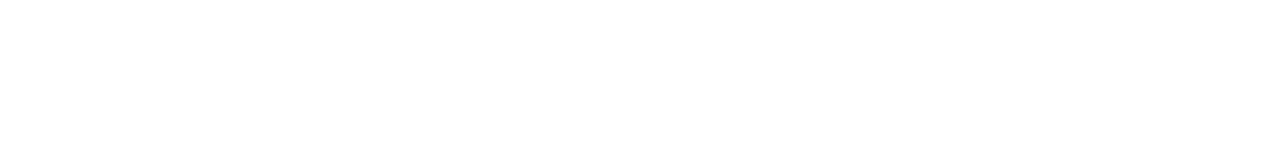
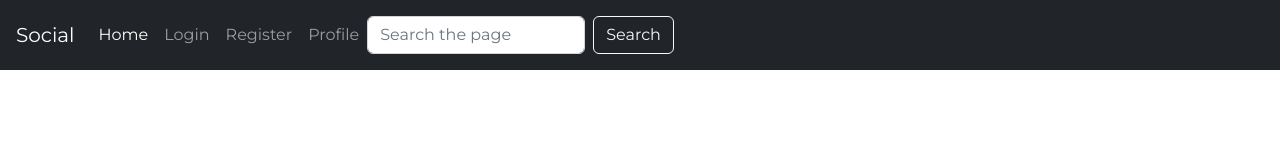
Before and after one commit to martemoslet/js2-ca, a website: page index.html in a window 1280 px wide. Drawn offline with Linux system fonts and the light colour scheme.

Commit message:
Updates index and styles

```diff
--- a/index.html
+++ b/index.html
@@ -5,9 +5,42 @@
     <meta http-equiv="X-UA-Compatible" content="IE=edge">
     <meta name="viewport" content="width=device-width, initial-scale=1.0">
     <title>Document</title>
+    <link rel="preconnect" href="https://fonts.googleapis.com">
+    <link rel="preconnect" href="https://fonts.gstatic.com" crossorigin>
+    <link href="https://fonts.googleapis.com/css2?family=Montserrat:wght@400;600&family=Poppins:wght@300;700;900&display=swap" rel="stylesheet">
+    <link rel="stylesheet" href="/dist/css/styles.css">
     <link rel="stylesheet" href="/dist/css/styles.css">
 </head>
 <body>
+    <header>
+        <nav class="navbar navbar-expand-md navbar-dark bg-dark ps-3 pe-3">
+            <a class="navbar-brand mb-0 h1" href="index.html">Social</a>
+            <button type="button" data-bs-toggle="collapse" data-bs-target="#navbarNav" class="navbar-toggler" aria-controls="navbarNav" aria-expanded="false" aria-label="Toggle navigation">
+                <span class="navbar-toggler-icon"></span>
+            </button>
+            <div class="collapse navbar-collapse" id="navbarNav">
+                <ul class="navbar-nav">
+                    <li class="nav-item active">
+                        <a href="index.html" class="nav-link active">Home</a>
+                    </li>
+                    <li class="nav-item">
+                        <a href="/profile/login/index.html" class="nav-link">Login</a>
+                    </li>
+                    <li class="nav-item">
+                        <a href="/profile/register/index.html" class="nav-link">Register</a>
+                    </li>
+                    <li class="nav-item">
+                        <a href="/profile/profile/index.html" class="nav-link">Profile</a>
+                    </li>
+                    </li>
+                </ul>
+                <form class="form-inline d-md-flex">
+                    <input class="form-control my-2 mr-sm-2" type="search" placeholder="Search the page" aria-label="Search">
+                    <button class="btn btn-outline-light my-md-2 ms-md-2" type="submit">Search</button>
+                  </form>
+            </div>
+        </nav>
+    </header>
 
 </body>
 </html>
--- a/src/scss/styles.scss
+++ b/src/scss/styles.scss
@@ -1,2 +1,11 @@
-@import "variables.scss";
+@import "variables";
 @import "../../node_modules/bootstrap/scss/bootstrap.scss";
+
+:root {
+    --bs-body-font-family: 'Montserrat', Verdana, Tahoma, sans-serif;
+}
+
+.navbar-brand {
+    font-family: 'Poppins', Verdana, Tahoma, sans-serif;
+    font-size: 2rem;
+}
```
Also changed, not shown: dist/css/styles.css, 1 other file.
